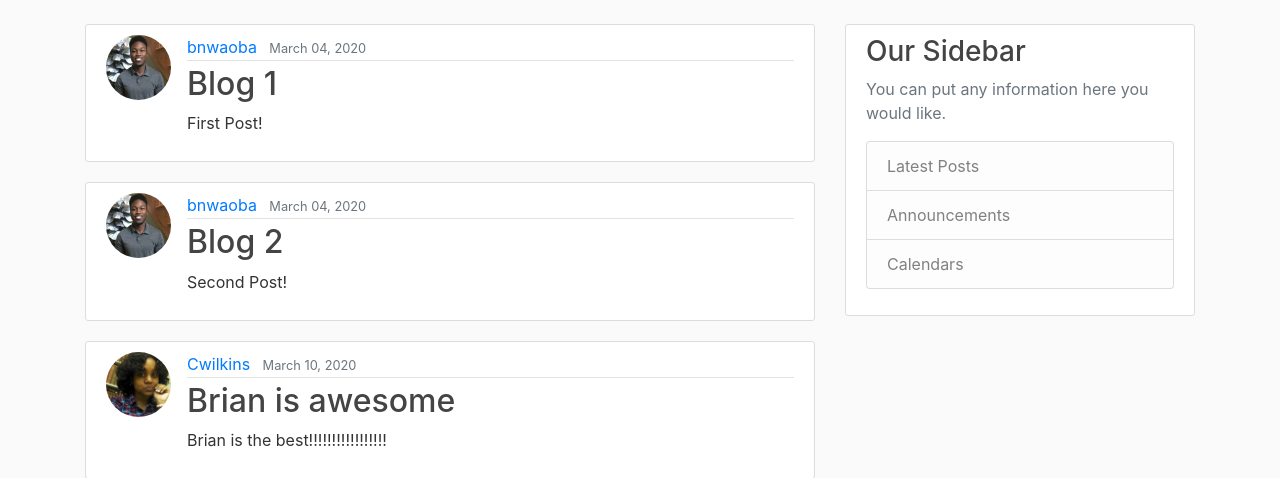
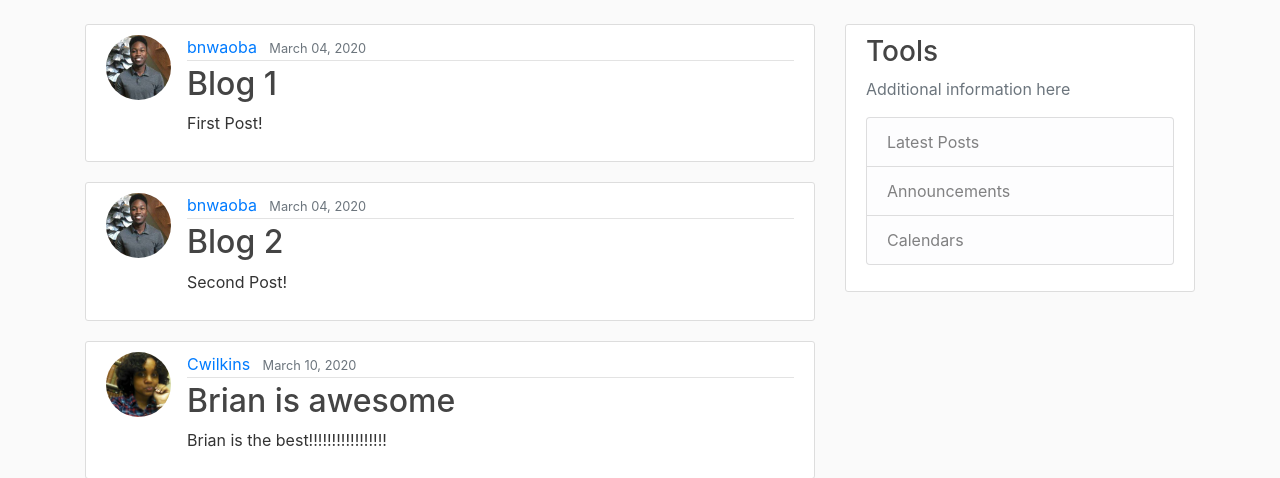
Before and after one commit to bnwaoba1/testing2, a Django app: template blog/templates/blog/home.html in a window 1280 px wide. Shown: the part 56-534 px from the top of the page. Run offline with Django 3.2, Linux system fonts and the light colour scheme; the template is opened without the code that fills it: values that come from a table or form of the project are taken from there, others are empty; data comes from the database, SQL or seed files in the repository; parts of the project's set-up code (start-up, migrations or seed data) failed here and were passed over; some libraries are stand-ins or nearby versions.

Commit message:
changed sidebar text

```diff
--- a/blog/templates/blog/base.html
+++ b/blog/templates/blog/base.html
@@ -70,8 +70,8 @@
     </div>
     <div class="col-md-4">
       <div class="content-section">
-        <h3>Our Sidebar</h3>
-        <p class='text-muted'>You can put any information here you would like.
+        <h3>Tools</h3>
+        <p class='text-muted'>Additional information here
           <ul class="list-group">
             <li class="list-group-item list-group-item-light">Latest Posts</li>
             <li class="list-group-item list-group-item-light">Announcements</li>
```
